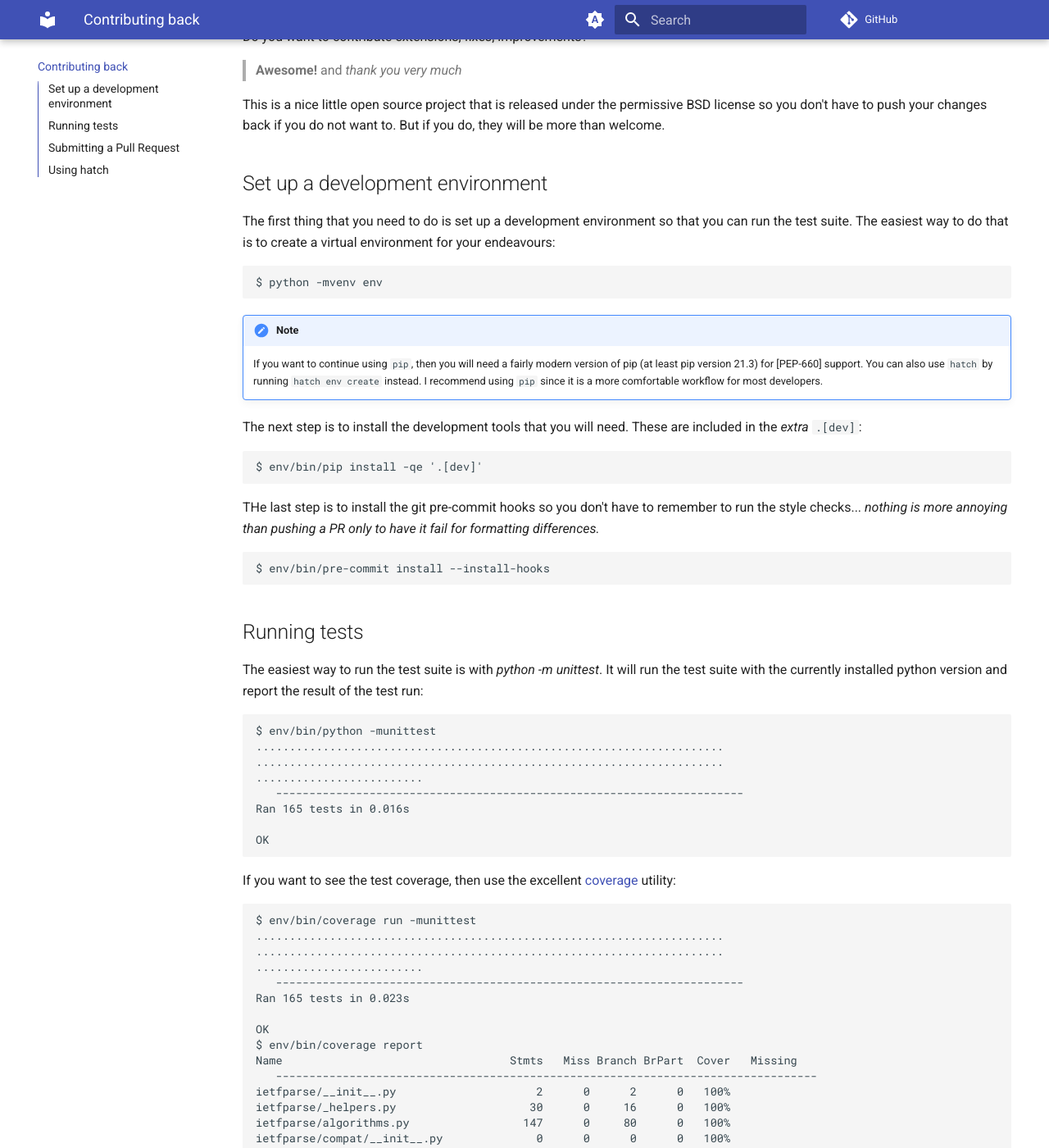
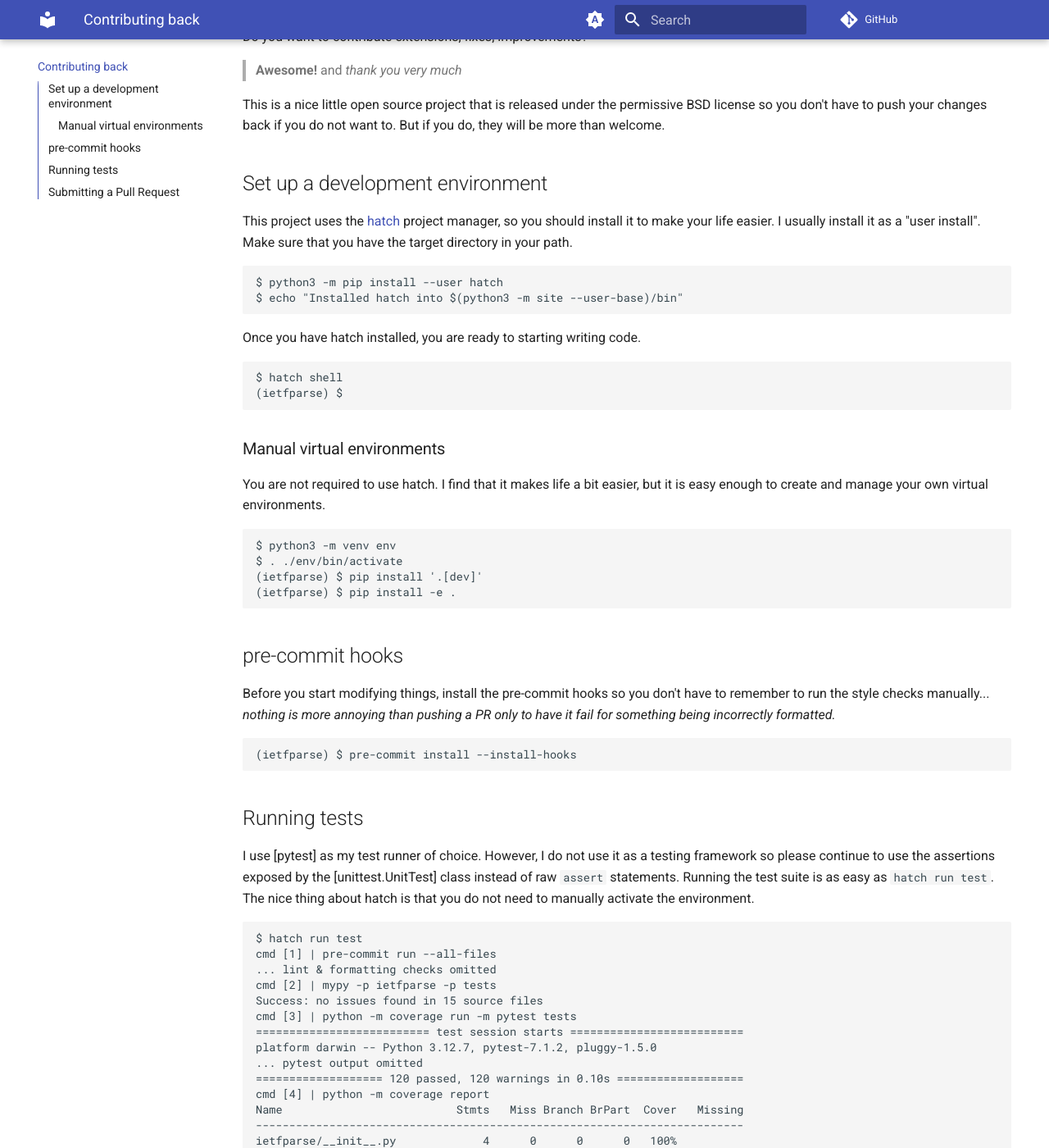
Before and after one commit to dave-shawley/ietfparse, an MkDocs documentation site: the page built from docs/contributing.md, in a window 1280 px wide and 1400 px high, scrolled down 196 px. Shown: the whole window at 82% size. Built offline with MkDocs 1.6.1 and Material for MkDocs 9.7.7, drawn with Linux system fonts in a browser that asks for light colours; comment, search, counter and statistics services are not loaded; some of the changed text lies outside the part shown.

````diff
--- a/docs/contributing.md
+++ b/docs/contributing.md
@@ -13,122 +13,85 @@
 
 ## Set up a development environment
 
-The first thing that you need to do is set up a development environment
-so that you can run the test suite.  The easiest way to do that is to
-create a virtual environment for your endeavours:
+This project uses the [hatch] project manager, so you should install it
+to make your life easier. I usually install it as a "user install".
+Make sure that you have the target directory in your path.
 
-```
-$ python -mvenv env
+```commandline
+$ python3 -m pip install --user hatch
+$ echo "Installed hatch into $(python3 -m site --user-base)/bin"
 ```
 
-!!! note
-    If you want to continue using `pip`, then you will need a fairly modern
-    version of pip (at least pip version 21.3) for [PEP-660] support.  You
-    can also use `hatch` by running `hatch env create` instead.  I recommend
-    using `pip` since it is a more comfortable workflow for most developers.
+Once you have hatch installed, you are ready to starting writing code.
 
-[hatch]: https://hatch.pypa.io/
-
-The next step is to install the development tools that you will need.  These
-are included in the *extra* `.[dev]`:
-
-```
-$ env/bin/pip install -qe '.[dev]'
+```commandline
+$ hatch shell
+(ietfparse) $
 ```
 
-THe last step is to install the git pre-commit hooks so you don't have to
-remember to run the style checks... _nothing is more annoying than pushing
-a PR only to have it fail for formatting differences._
+### Manual virtual environments
 
+You are not required to use hatch. I find that it makes life a bit easier,
+but it is easy enough to create and manage your own virtual environments.
+
+```commandline
+$ python3 -m venv env
+$ . ./env/bin/activate
+(ietfparse) $ pip install '.[dev]'
+(ietfparse) $ pip install -e .
 ```
-$ env/bin/pre-commit install --install-hooks
+
+## pre-commit hooks
+
+Before you start modifying things, install the pre-commit hooks so you
+don't have to remember to run the style checks manually... _nothing is
+more annoying than pushing a PR only to have it fail for something being
+incorrectly formatted._
+
+```commandline
+(ietfparse) $ pre-commit install --install-hooks
 ```
 
 ## Running tests
 
-The easiest way to run the test suite is with *python -m unittest*.
-It will run the test suite with the currently installed python version
-and report the result of the test run:
+I use [pytest] as my test runner of choice. However, I do not use it as
+a testing framework so please continue to use the assertions exposed by
+the [unittest.UnitTest] class instead of raw `assert` statements.
+Running the test suite is as easy as `hatch run test`. The nice thing
+about hatch is that you do not need to manually activate the environment.
 
-```
-$ env/bin/python -munittest
-......................................................................
-......................................................................
-.........................
-   ----------------------------------------------------------------------
-Ran 165 tests in 0.016s
-
-OK
+```commandline
+$ hatch run test
+cmd [1] | pre-commit run --all-files
+... lint & formatting checks omitted
+cmd [2] | mypy -p ietfparse -p tests
+Success: no issues found in 15 source files
+cmd [3] | python -m coverage run -m pytest tests
+========================== test session starts ==========================
+platform darwin -- Python 3.12.7, pytest-7.1.2, pluggy-1.5.0
+... pytest output omitted
+=================== 120 passed, 120 warnings in 0.10s ===================
+cmd [4] | python -m coverage report
+Name                          Stmts   Miss Branch BrPart  Cover   Missing
+-------------------------------------------------------------------------
+ietfparse/__init__.py             4      0      0      0   100%
+ietfparse/_helpers.py            30      0     14      0   100%
+ietfparse/algorithms.py          42      0     22      0   100%
+ietfparse/datastructures.py     100      0     26      0   100%
+ietfparse/errors.py               8      0      0      0   100%
+ietfparse/headers.py            162      0     74      0   100%
+-------------------------------------------------------------------------
+TOTAL                           346      0    136      0   100%
 ```
 
-If you want to see the test coverage, then use the excellent [coverage] utility:
-
-```
-$ env/bin/coverage run -munittest
-......................................................................
-......................................................................
-.........................
-   ----------------------------------------------------------------------
-Ran 165 tests in 0.023s
-
-OK
-$ env/bin/coverage report
-Name                                  Stmts   Miss Branch BrPart  Cover   Missing
-   ---------------------------------------------------------------------------------
-ietfparse/__init__.py                     2      0      2      0   100%
-ietfparse/_helpers.py                    30      0     16      0   100%
-ietfparse/algorithms.py                 147      0     80      0   100%
-ietfparse/compat/__init__.py              0      0      0      0   100%
-ietfparse/compat/parse.py                 4      0      0      0   100%
-ietfparse/datastructures.py              47      0     32      0   100%
-ietfparse/errors.py                      11      0      0      0   100%
-ietfparse/headers.py                    155      0     76      0   100%
-tests/__init__.py                         0      0      0      0   100%
-tests/test_algorithm.py                  76      0      8      0   100%
-tests/test_datastructure.py              43      0      0      0   100%
-tests/test_headers_cache_control.py      19      0      2      0   100%
-tests/test_headers_content_type.py       39      0      0      0   100%
-tests/test_headers_deprecation.py        22      0      0      0   100%
-tests/test_headers_forwarded.py          28      0      0      0   100%
-tests/test_headers_link.py               80      0      0      0   100%
-tests/test_headers_list.py               11      0      0      0   100%
-tests/test_headers_parse_accept.py       68      0      2      0   100%
-tests/test_url.py                       125      0      0      0   100%
-   ---------------------------------------------------------------------------------
-TOTAL                                   907      0    218      0   100%
-```
-
-Time to address the elephant in the room ... I decided to stop using the
-venerable *nosetests* since it is unmaintained. I used to suggest using
-*setup.py* as the developer's swiss army knife. I have recently changed my
-opinion on that as well. *Just use the tools directly.*
-
-The more interesting pivot is that I *did not choose to use pytest* or any
-other replacement for nose.  The [unittest][] module together with the
-[coverage] utility is more than capable of handling the task at hand without
-depending on yet another utility. In full transparency, I do use pytest in
-my development environment.
-
-Before you can call the code complete, you should make sure that it works
-across the supported python versions. My CI pipeline will take care of
-making sure that this is the case when you create a pull request.  If you
-want to do this before submitting, then you will have to install [hatch].
-The easiest way to do this is to install it using `pip install --user`.
-Hatch will store virtual environments somewhere in your home directory
-(see [Hatch Configuration](https://hatch.pypa.io/latest/config/hatch/)
-and [User Installs] for additional information).
-
-```
-$ python3.9 -m pip install --user hatch
-$ python3.9 -m hatch run all:test
-```
-
-If the tests all pass, then it is time to submit a PR.
+The "lint" script will run the pre-commit hooks that invoke [ruff] for style
+and format checks, followed by [mypy] for static type checks. It is a useful
+target when you are refactoring since it is a little faster.
 
 ## Submitting a Pull Request
 
 The first thing to do is to fork the repository and set up a nice shiny
-environment in it.  Once you can run the tests, it's time to write some.
+environment for it.  Once you can run the tests, it's time to write some.
 I developed this library using a test-first methodology.  If you are
 fixing a defect, then write a test that verifies the correct (desired)
 behavior.  It should fail.  Now, fix the defect making the test pass in
@@ -138,7 +101,7 @@
 *test driven development* at its core.  This actually is pretty important
 since **pull requests that are not tested will not be merged**.
 
-The easiest way to check coverage is to use `tox -e coverage` which runs
+The easiest way to check coverage is to run `hatch run test` which runs
 the tests with coverage enabled and reports the coverage.  It will fail if
 you have less than 100% coverage.
 
@@ -150,62 +113,29 @@
 
 When your change is written and tested, make sure to update and/or add
 documentation as needed.  The documentation suite is written using
-ReStructuredText and the excellent [sphinx] utility.  If you don't think
-that documentation matters, read Kenneth Reitz's [Documentation is King]
-presentation.  Pull requests that are not simply bug fixes will almost
-always require some documentation.
+Markdown and the [mkdocs] utility.  If you don't think that documentation
+matters, read Kenneth Reitz's [Documentation is King] presentation.  Pull
+requests that are not simply bug fixes will almost always require some
+documentation... _updates to the changelog at the very least_.
+
+[mkdocs] makes it easy to write documentation by running a small
+development web server, rebuilding documentation when fiels change, and
+using a nifty web-socket to refresh the web browser as well.
+
+```commandline
+$ hatch run serve-docs
+...
+INFO    -  [08:01:22] Serving on http://127.0.0.1:8000/
+```
 
 After the tests are written, code is complete, and documents are up to
 date, it is time to push your code back to github.com and submit a pull
 request against the upstream repository.
 
-## Using hatch
-
-I replaced setuptools & [tox] with [hatch] to manage project metadata,
-dependencies, and provide developer-friendly scripts.  Best of all is that it
-does not require that you use it unless you want to!  I did have to change
-this guide since I replaced tox with hatch environments.  So I lied a little
-bit... if you want to test across multiple python versions, then you will need
-to install hatch (or let the CI pipeline take care of it).  I installed the
-hatch utility using the "--user" option since that makes it available
-regardless of which environment is activated::
-
-```
-$ python3.9 -m pip install --user hatch
-```
-
-If you want to run the `hatch` utility as a CLI utility instead of a module,
-then you need to add the "user installation" directory to your path. You can
-find the user installation root using::
-
-```
-$ python3.9 -m site --user-base
-/Users/daveshawley/.local
-```
-
-Simply add the *bin* directory to your path and you can run `hatch`
-instead of `python3.9 -m hatch`.  If you are unfamiliar with "user
-installs", then read [User Installs] for the detailed version.
-
-Once you have hatch installed and available, running any of the `hatch`
-commands will result in the creation of a new virtual environment or updating
-the existing one.  For example::
-
-```
-$ hatch run test
-```
-
-will ensure that the virtual environment exists and run the "test" script
-which is `python -m unittest discover -f tests`.  You can see the available
-scripts with `hatch env show`.  The `all` environment can be used to run
-the commands across all supported Python versions (e.g., `hatch run all:test`).
-
-[coverage]: https://coverage.readthedocs.io/
-[flake8]: https://flake8.readthedocs.io/
 [hatch]: https://hatch.pypa.io/
-[sphinx]: https://www.sphinx-doc.org/
-[tox]: https://tox.readthedocs.io/
-[virtualenv]: https://virtualenv.pypa.io/en/stable/
+[mkdocs]: https://www.mkdocs.org/
+[mypy]: https://mypy.readthedocs.io/en/stable/
+[ruff]: https://docs.astral.sh/ruff/
+[unittest.TestCase]: https://docs.python.org/3/library/unittest.html#unittest.TestCase
 
 [Documentation is King]: https://www.kennethreitz.org/documentation-is-king/
-[User Installs]: https://pip.pypa.io/en/stable/user_guide/#user-installs
````
Also changed, not shown: pyproject.toml (+27 -17 lines), 2 other files.
